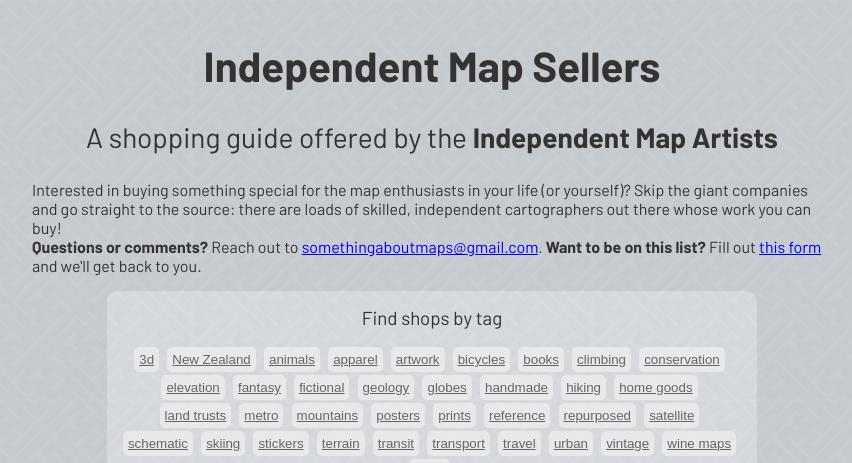
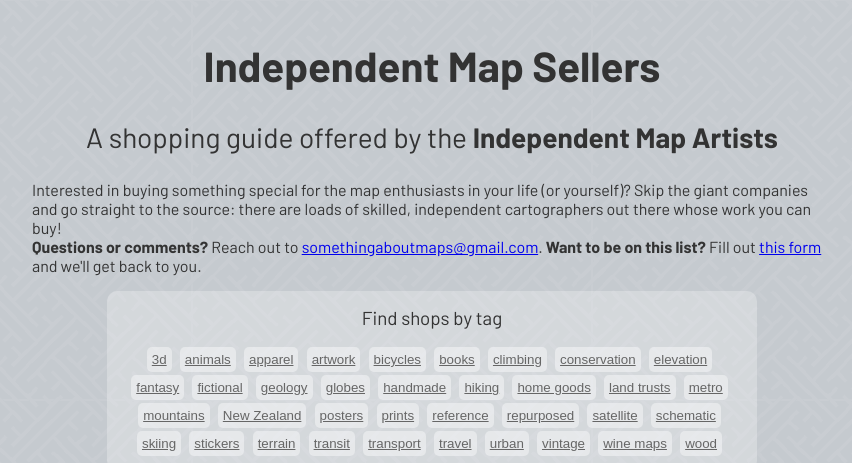
Before and after one commit to mapartists/mapartists.github.io, a Jekyll site: the page built from index.markdown, in a window 1280 px wide and 900 px high, cut to the strip 0-463 px from the top of the window. Shown: the whole strip, without its empty margins (208-1060 px from the left). Built offline with Jekyll 4.4.1, drawn with Linux system fonts in a browser that asks for light colours.

Commit message:
case insensitive tag sort (hopefully)

```diff
--- a/_layouts/default.html
+++ b/_layouts/default.html
@@ -35,7 +35,7 @@
             <div class="tag-list">
                 <h3>Find shops by tag <button class="tag-list-toggle"></button></h3>
                 <div class="tag-buttons">
-                    {% assign tags =  site.data.shops | map: 'tags' | join: ','  | split: ',' | uniq | sort %}
+                    {% assign tags =  site.data.shops | map: 'tags' | join: ','  | split: ',' | uniq | sort_natural %}
                     {% for tag in tags %}
                     <button class="tag">{{tag}} </button>
                     {% endfor %}
```
